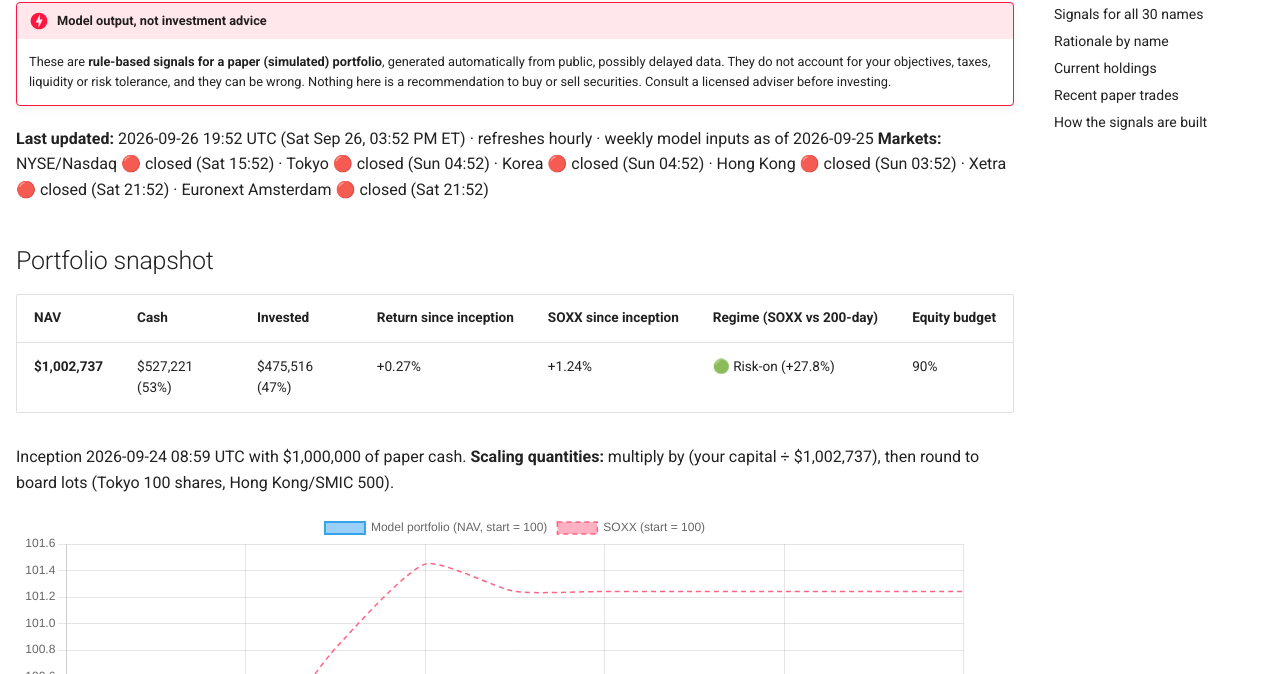
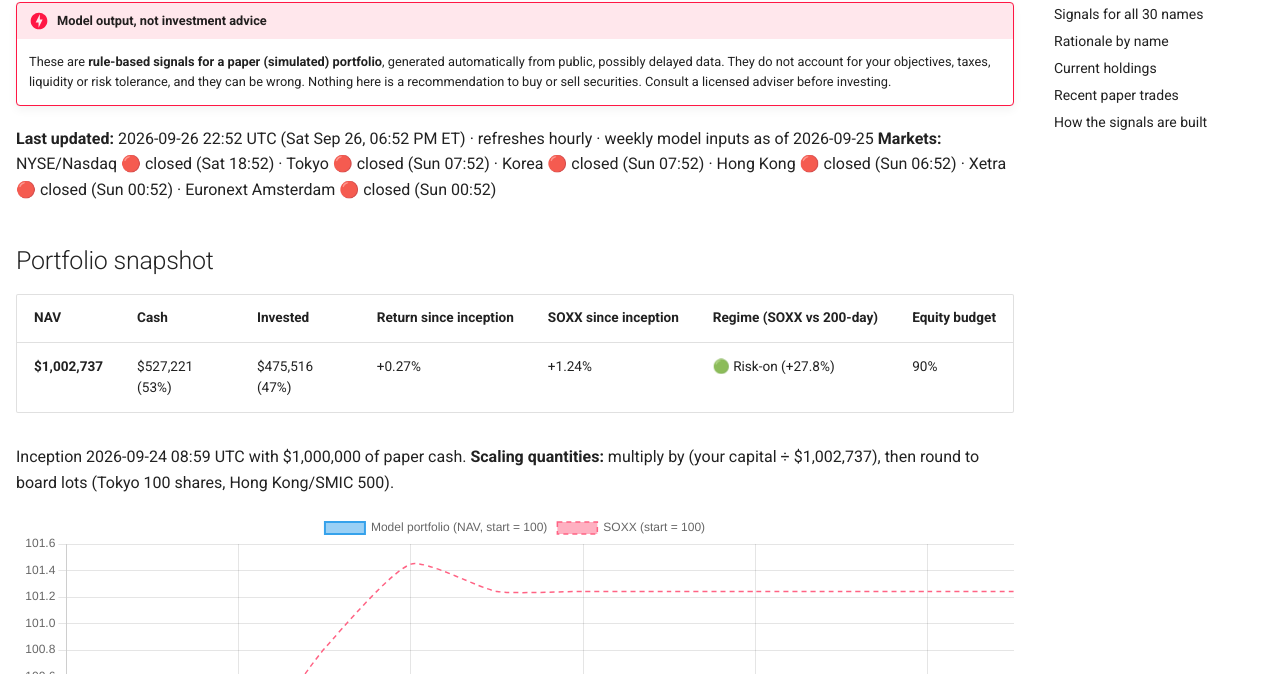
Before and after one commit to findnavish/InvestmentOpportunities, an MkDocs documentation site: the page built from docs/trade-signals/index.md, in a window 1280 px wide and 900 px high. Shown: the part 226-900 px from the top of the window. Built offline with MkDocs 1.6.1 and Material for MkDocs 9.7.7, drawn with Linux system fonts in a browser that asks for light colours; comment, search, counter and statistics services are not loaded.

Commit message:
Signals update 2026-09-26 22:52 UTC

```diff
--- a/docs/trade-signals/index.md
+++ b/docs/trade-signals/index.md
@@ -8,8 +8,8 @@ hide:
 !!! danger "Model output, not investment advice"
     These are **rule-based signals for a paper (simulated) portfolio**, generated automatically from public, possibly delayed data. They do not account for your objectives, taxes, liquidity or risk tolerance, and they can be wrong. Nothing here is a recommendation to buy or sell securities. Consult a licensed adviser before investing.
 
-**Last updated:** 2026-09-26 19:52 UTC (Sat Sep 26, 03:52 PM ET) · refreshes hourly · weekly model inputs as of 2026-09-25
-**Markets:** NYSE/Nasdaq 🔴 closed (Sat 15:52) · Tokyo 🔴 closed (Sun 04:52) · Korea 🔴 closed (Sun 04:52) · Hong Kong 🔴 closed (Sun 03:52) · Xetra 🔴 closed (Sat 21:52) · Euronext Amsterdam 🔴 closed (Sat 21:52)
+**Last updated:** 2026-09-26 22:52 UTC (Sat Sep 26, 06:52 PM ET) · refreshes hourly · weekly model inputs as of 2026-09-25
+**Markets:** NYSE/Nasdaq 🔴 closed (Sat 18:52) · Tokyo 🔴 closed (Sun 07:52) · Korea 🔴 closed (Sun 07:52) · Hong Kong 🔴 closed (Sun 06:52) · Xetra 🔴 closed (Sun 00:52) · Euronext Amsterdam 🔴 closed (Sun 00:52)
 
 ## Portfolio snapshot
 
--- a/docs/trade-signals/nav.json
+++ b/docs/trade-signals/nav.json
@@ -1 +1 @@
-[{"t": "2026-09-24T08:59+00:00", "nav": 99.995, "soxx": 100.0}, {"t": "2026-09-25T09:08+00:00", "nav": 100.134, "soxx": 99.998}, {"t": "2026-09-25T09:24+00:00", "nav": 100.13, "soxx": 99.998}, {"t": "2026-09-25T14:37+00:00", "nav": 100.103, "soxx": 100.814}, {"t": "2026-09-25T19:15+00:00", "nav": 100.286, "soxx": 101.448}, {"t": "2026-09-25T22:27+00:00", "nav": 100.274, "soxx": 101.242}, {"t": "2026-09-26T01:35+00:00", "nav": 100.274, "soxx": 101.242}, {"t": "2026-09-26T07:43+00:00", "nav": 100.274, "soxx": 101.242}, {"t": "2026-09-26T13:06+00:00", "nav": 100.274, "soxx": 101.242}, {"t": "2026-09-26T17:11+00:00", "nav": 100.274, "soxx": 101.242}, {"t": "2026-09-26T19:52+00:00", "nav": 100.274, "soxx": 101.242}]
+[{"t": "2026-09-24T08:59+00:00", "nav": 99.995, "soxx": 100.0}, {"t": "2026-09-25T09:08+00:00", "nav": 100.134, "soxx": 99.998}, {"t": "2026-09-25T09:24+00:00", "nav": 100.13, "soxx": 99.998}, {"t": "2026-09-25T14:37+00:00", "nav": 100.103, "soxx": 100.814}, {"t": "2026-09-25T19:15+00:00", "nav": 100.286, "soxx": 101.448}, {"t": "2026-09-25T22:27+00:00", "nav": 100.274, "soxx": 101.242}, {"t": "2026-09-26T01:35+00:00", "nav": 100.274, "soxx": 101.242}, {"t": "2026-09-26T07:43+00:00", "nav": 100.274, "soxx": 101.242}, {"t": "2026-09-26T13:06+00:00", "nav": 100.274, "soxx": 101.242}, {"t": "2026-09-26T17:11+00:00", "nav": 100.274, "soxx": 101.242}, {"t": "2026-09-26T19:52+00:00", "nav": 100.274, "soxx": 101.242}, {"t": "2026-09-26T22:52+00:00", "nav": 100.274, "soxx": 101.242}]
```
